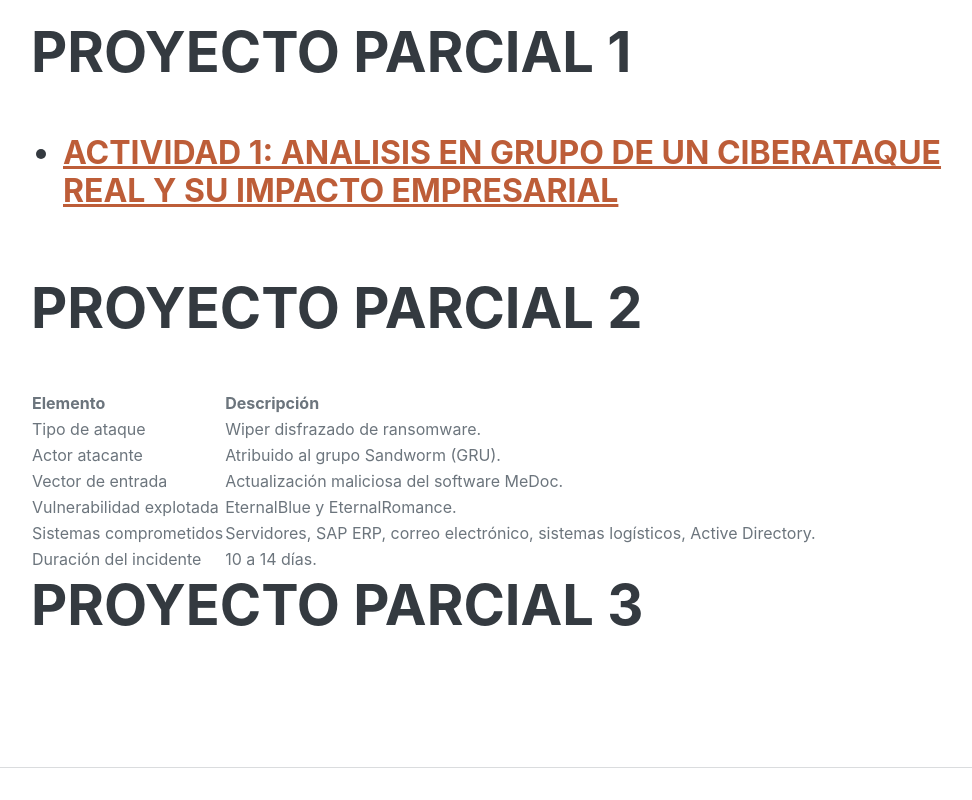
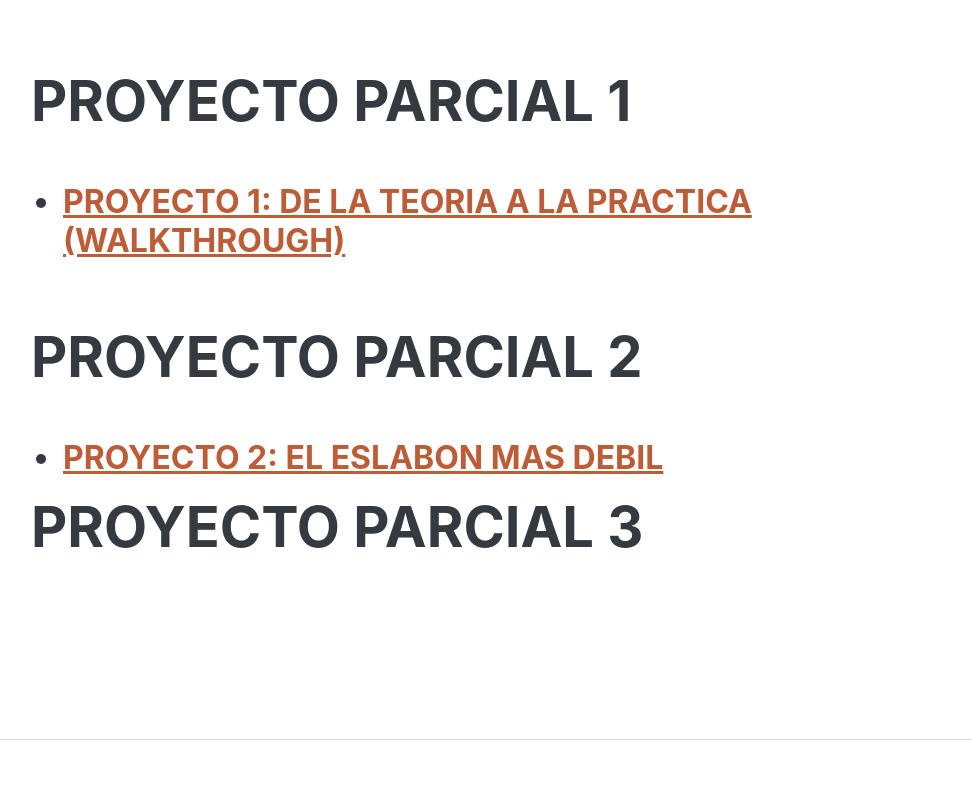
Before and after one commit to eaznar-c/portafolio-cnov-si, a plain HTML site: page index.html in a window 1280 px wide. Shown: the part 2200-3000 px from the top of the page, without its empty margins (289-1261 px from the left). Drawn offline with Linux system fonts and the light colour scheme; a web font is replaced by a local one.

Commit message:
Add files via upload

```diff
--- a/index.html
+++ b/index.html
@@ -104,51 +104,16 @@
                     <div class="d-flex flex-column flex-md-row justify-content-between mb-5">
                         <div class="flex-grow-1">
                             <ul>
-                                <h3><li><a href="parcial1/act1.html">Actividad 1: Analisis en grupo de un ciberataque real y su impacto empresarial</a></li></h3>
+                                <h3><li><a href="proyecto/pr01.html">Proyecto 1: De la teoria a la practica (walkthrough)</a></li></h3>
                             </ul>
                         </div>
                     </div>
                     <h2 class="mb-5">Proyecto Parcial 2</h2>
                     <div class="d-flex flex-column flex-md-row justify-content-between">
                         <div class="flex-grow-1">
-                            <table>
-                                <tr>
-                                <th>Elemento</th>
-                                <th>Descripción</th>
-                                </tr>
-
-                                <tr>
-                                <td>Tipo de ataque</td>
-                                <td>Wiper disfrazado de ransomware.</td>
-                                </tr>
-
-                                <tr>
-                                <td>Actor atacante</td>
-                                <td>Atribuido al grupo Sandworm (GRU).</td>
-                                </tr>
-
-                                <tr>
-                                <td>Vector de entrada</td>
-                                <td>Actualización maliciosa del software MeDoc.</td>
-                                </tr>
-
-                                <tr>
-                                <td>Vulnerabilidad explotada</td>
-                                <td>EternalBlue y EternalRomance.</td>
-                                </tr>
-
-                                <tr>
-                                <td>Sistemas comprometidos</td>
-                                <td>
-                                Servidores, SAP ERP, correo electrónico, sistemas logísticos, Active Directory.
-                                </td>
-                                </tr>
-
-                                <tr>
-                                <td>Duración del incidente</td>
-                                <td>10 a 14 días.</td>
-                                </tr>
-                            </table>
+                            <ul>
+                                <h3><li><a href="proyecto/pr02.html">Proyecto 2: El eslabon mas debil</a></li></h3>
+                            </ul>
                         </div>
                     </div>
                     <h2 class="mb-5">Proyecto Parcial 3</h2>
@@ -167,7 +132,7 @@
                     <div class="d-flex flex-column flex-md-row justify-content-between mb-5">
                         <div class="flex-grow-1">
                             <ul>
-                                <h3><li><a href="parcial1/act1.html">Actividad 1: Analisis en grupo de un ciberataque real y su impacto empresarial</a></li></h3>
+                                <h3><li><a href="road2hall/sqli.html">SQL INJECTION</a></li></h3>
                             </ul>
                         </div>
                     </div>
```
